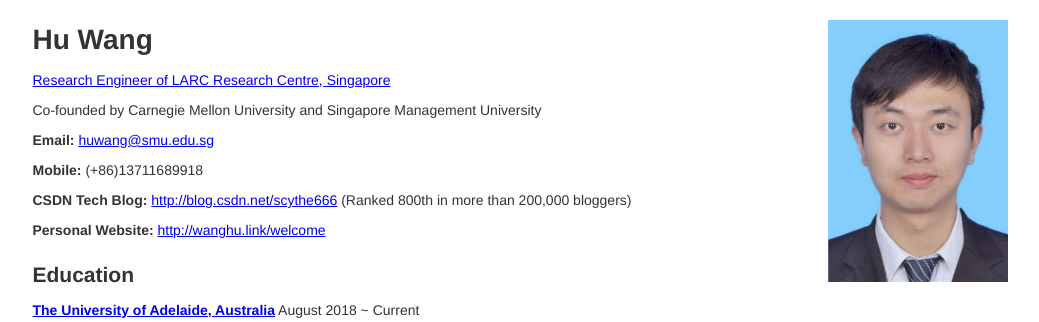
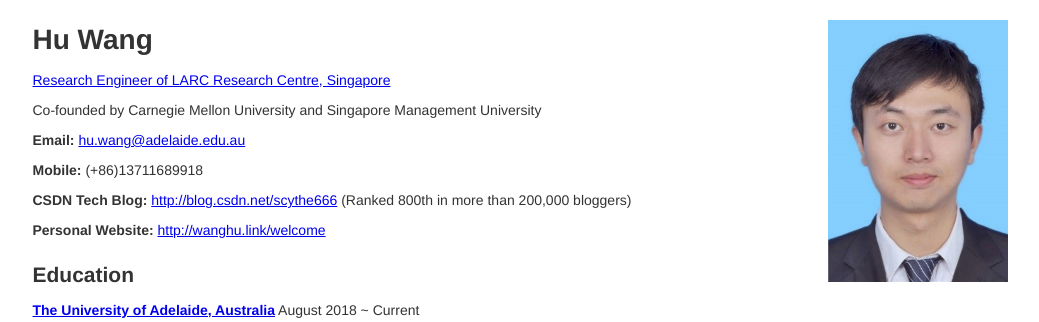
Before and after one commit to billhhh/whblog-omega, a Jekyll site: the page cv/index.html, which Jekyll copies as it is, in a window 1280 px wide and 900 px high. Shown: the top 322 px of the window, without its empty margins (120-1159 px from the left). Built offline with Jekyll 4.4.1, drawn with Linux system fonts in a browser that asks for light colours.

Commit message:
Update index.html

```diff
--- a/cv/index.html
+++ b/cv/index.html
@@ -16,7 +16,7 @@
 	  <p>Co-founded by Carnegie Mellon University and Singapore Management University</p>
       <p>
         <strong>Email:</strong>
-        <a href="mailto:huwang@smu.edu.sg">huwang@smu.edu.sg</a>
+        <a href="mailto:hu.wang@adelaide.edu.au">hu.wang@adelaide.edu.au</a>
       </p>
       <p>
         <strong>Mobile:</strong>
```
